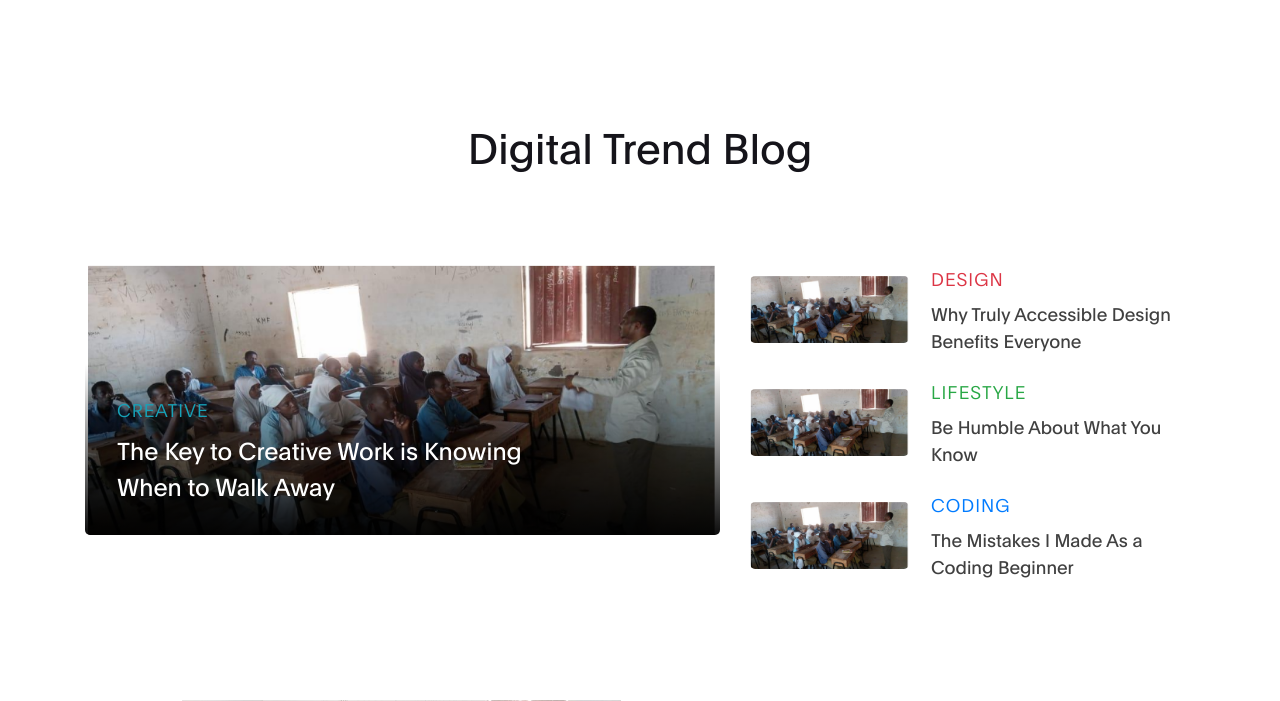
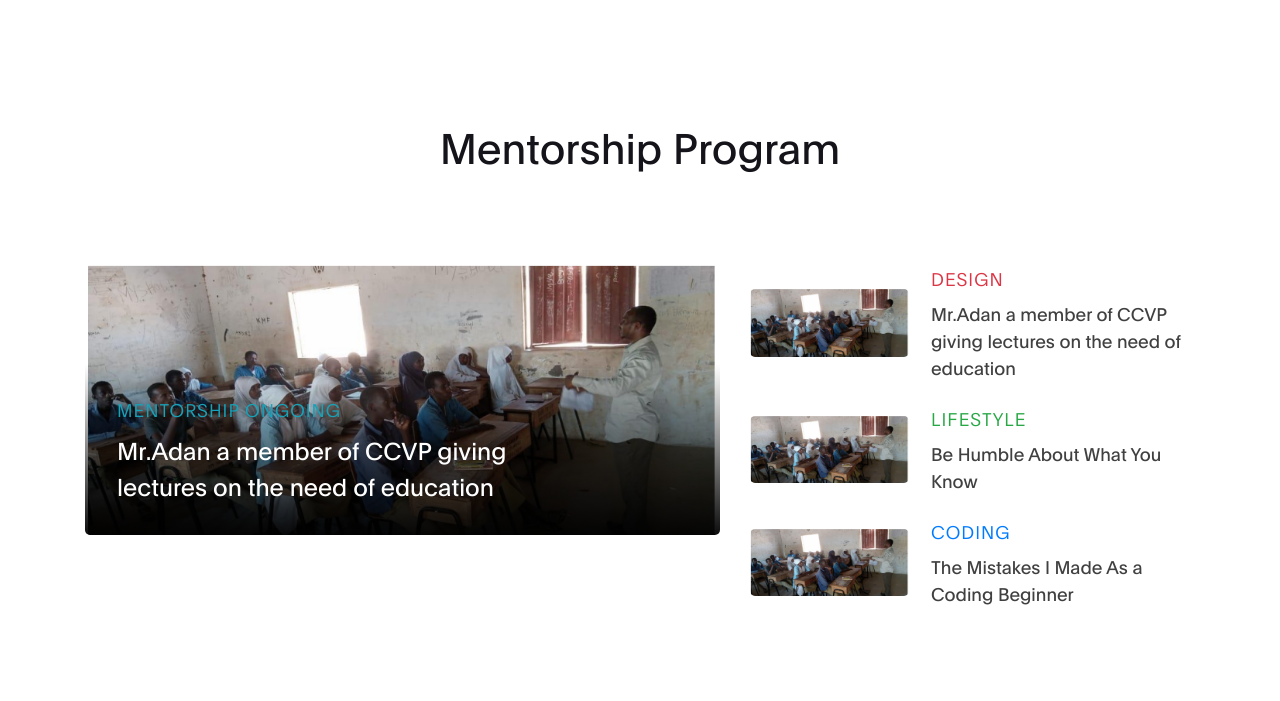
Before and after one commit to hondatechkassim/CVVP, a PHP site: page /blog.php in a window 1280 px wide. Shown: the part 110-811 px from the top of the page. Run offline with PHP 8.4, Linux system fonts and the light colour scheme.

Commit message:
Update blog.php

```diff
--- a/blog.php
+++ b/blog.php
@@ -45,16 +45,16 @@ https://templatemo.com/tm-538-digital-trend
             <div class="collapse navbar-collapse" id="navbarNav">
                 <ul class="navbar-nav ml-auto">
                     <li class="nav-item">
-                        <a href="index.html#about" class="nav-link">Studio</a>
+                        <a href="index.php" class="nav-link">Studio</a>
                     </li>
                     <li class="nav-item">
-                        <a href="index.html#project" class="nav-link">Our Works</a>
+                        <a href="index.php" class="nav-link">Our Works</a>
                     </li>
                     <li class="nav-item">
-                        <a href="blog.html" class="nav-link active">Blog</a>
+                        <a href="blog.php" class="nav-link active">Blog</a>
                     </li>
                     <li class="nav-item">
-                        <a href="contact.html" class="nav-link contact">Contact</a>
+                        <a href="contact.php" class="nav-link contact">Contact</a>
                     </li>
                 </ul>
             </div>
@@ -69,7 +69,7 @@ https://templatemo.com/tm-538-digital-trend
 
                     <div class="col-lg-12 col-12 py-5 mt-5 mb-3 text-center">
 
-                      <h1 class="mb-4" data-aos="fade-up">Digital Trend Blog</h1>
+                      <h1 class="mb-4" data-aos="fade-up">Mentorship Program</h1>
                     </div>
 
                     <div class="col-lg-7 col-md-7 col-12 mb-4">
@@ -77,9 +77,9 @@ https://templatemo.com/tm-538-digital-trend
                         <img src="images/abdi.png" class="img-fluid" alt="blog header">
 
                         <div class="blog-header-info">
-                          <h4 class="blog-category text-info">Creative</h4>
+                          <h4 class="blog-category text-info">Mentorship Ongoing</h4>
 
-                          <h3><a href="blog-detail.html">The Key to Creative Work is Knowing When to Walk Away</a></h3>
+                          <h3><a href="blog-detail.php">Mr.Adan a member of CCVP giving lectures on the need of education</a></h3>
                         </div>
                       </div>
                     </div>
@@ -91,7 +91,7 @@ https://templatemo.com/tm-538-digital-trend
                         <div class="blog-info">
                           <h4 class="blog-category text-danger">Design</h4>
 
-                          <h3><a href="blog-detail.html">Why Truly Accessible Design Benefits Everyone</a></h3>
+                          <h3><a href="blog-detail.php">Mr.Adan a member of CCVP giving lectures on the need of education</a></h3>
                         </div>
                       </div>
 
@@ -101,7 +101,7 @@ https://templatemo.com/tm-538-digital-trend
                         <div class="blog-info">
                           <h4 class="blog-category text-success">lifestyle</h4>
 
-                          <h3><a href="blog-detail.html">Be Humble About What You Know</a></h3>
+                          <h3><a href="blog-detail.php">Be Humble About What You Know</a></h3>
                         </div>
                       </div>
 
@@ -111,7 +111,7 @@ https://templatemo.com/tm-538-digital-trend
                         <div class="blog-info">
                           <h4 class="blog-category text-primary">Coding</h4>
 
-                          <h3><a href="blog-detail.html">The Mistakes I Made As a Coding Beginner</a></h3>
+                          <h3><a href="blog-detail.php">The Mistakes I Made As a Coding Beginner</a></h3>
                         </div>
                       </div>
 
```
